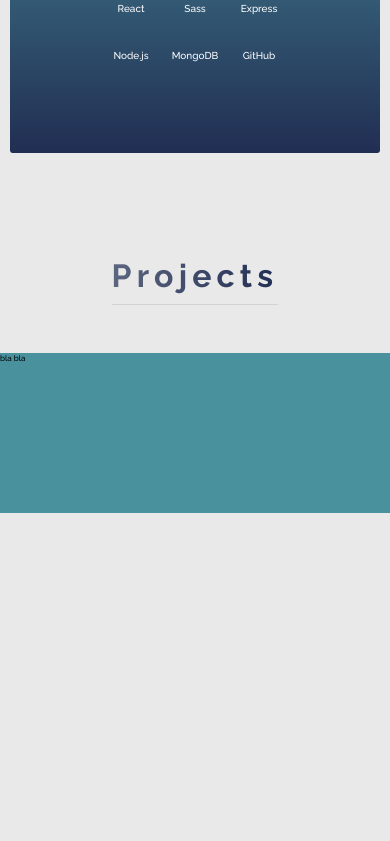
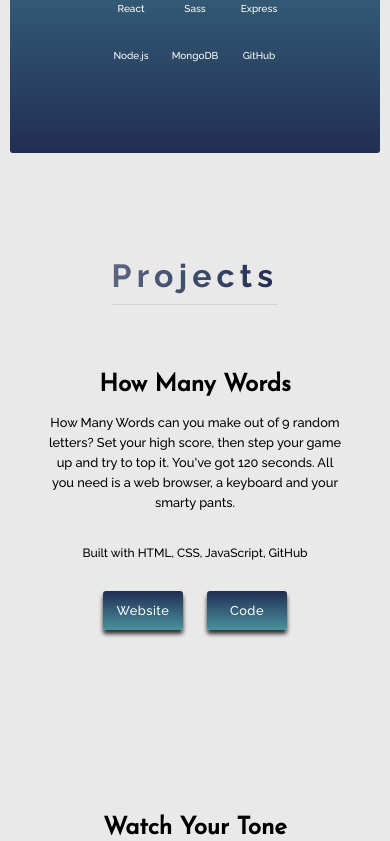
Before and after one commit to jdomo/jd-portfolio, a React (Create React App) app: page / in a window 390 px wide. Shown: the part 1156-1997 px from the top of the page. Before the commit the page ends 1669 px from the top, so only its background shows below. Built offline with nearby package versions, Linux system fonts and the light colour scheme; some icons are missing.

Commit message:
footer at bottom of page, no longer covering content

```diff
--- a/src/App.js
+++ b/src/App.js
@@ -9,14 +9,16 @@ import Footer from './components/Footer';
 
 function App() {
   return (
+    <Fragment>
       <div id="content-wrap">
         <Navbar/>
         <Header/>
         <About/>
         <Skills/>
         <Projects/>
+      </div>
       <Footer/>
-    </div>
+    </Fragment>
   );
 }
 
--- a/src/css/style.css
+++ b/src/css/style.css
@@ -18,7 +18,7 @@ html {
   box-sizing: border-box; }
 
 #root {
-  height: 100%;
+  min-height: 100%;
   position: relative; }
 
 html {
@@ -34,7 +34,9 @@ html {
 
 body {
   box-sizing: border-box;
-  background-color: #e9e9e9; }
+  background-color: #e9e9e9;
+  display: flex;
+  flex-direction: column; }
 
 body {
   font-family: 'Raleway', sans-serif; }
@@ -167,11 +169,10 @@ header {
     display: none !important; } }
 
 .footer {
-  height: 20rem;
+  height: 15rem;
   background: #4a919e;
-  position: absolute;
-  bottom: 0;
-  width: 100%; }
+  position: relative;
+  top: 100%; }
 
 .row {
   max-width: 114rem;
@@ -336,8 +337,13 @@ header {
   min-height: 100vh;
   overflow: hidden;
   display: block;
-  position: relative;
-  padding-bottom: 20rem; }
+  position: relative; }
+  @media only screen and (max-width: 960px) {
+    #content-wrap {
+      padding-bottom: calc(6rem + 19rem); } }
+  @media only screen and (max-width: 640px) {
+    #content-wrap {
+      padding-bottom: calc(6rem + 12rem); } }
 
 .section-about {
   height: 70rem;
@@ -444,10 +450,12 @@ header {
   padding: 8rem 0 25rem 0;
   font-size: 1.6rem;
   position: relative; }
+  @media only screen and (max-width: 960px) {
+    .section-projects {
+      padding-bottom: 140rem; } }
   @media only screen and (max-width: 640px) {
     .section-projects {
-      height: 2rem;
-      padding-bottom: 0; } }
+      height: 2rem; } }
 
 .project {
   margin: auto;
--- a/src/sass/abstracts/_variables.scss
+++ b/src/sass/abstracts/_variables.scss
@@ -32,7 +32,7 @@ $default-box-shadow: 0 1.5rem 4rem rgba($color-black, .15);
 
 //MISC
 $navbar-height: 6rem;
-$footer-height: 20rem;
+$footer-height: 15rem;
 $skew-amount: 8deg;
 
 //RESPONSIVE BREAKPOINTS
--- a/src/sass/base/_base.scss
+++ b/src/sass/base/_base.scss
@@ -8,7 +8,7 @@
 }
 
 #root {
-  height: 100%;
+  min-height: 100%;
   position: relative;
 }
 
@@ -31,6 +31,6 @@ html {
 body {
   box-sizing: border-box;
   background-color: $color-grey-light;
-  // display: flex;
-  // flex-direction: column;
+  display: flex;
+  flex-direction: column;
 }
--- a/src/sass/layout/_footer.scss
+++ b/src/sass/layout/_footer.scss
@@ -1,7 +1,6 @@
 .footer {
   height: $footer-height;
   background: $color-blue-light;
-  position: absolute;
-  bottom: 0;
-  width: 100%;
+  position: relative;
+  top: 100%;
 }
--- a/src/sass/pages/_home.scss
+++ b/src/sass/pages/_home.scss
@@ -7,12 +7,14 @@
   overflow: hidden;
   display: block;
   position: relative;
-  padding-bottom: $footer-height;
+
+  @include respond($respond-nav-shrink) {
+    padding-bottom: calc(#{$navbar-height} + 19rem);
+  }
+  @include respond($respond-nav-collapse) {
+    padding-bottom: calc(#{$navbar-height} + 12rem);
+  }
 }
-
-// #root {
-//   min-height: 100vh;
-// }
 
 .section-about {
   height: 70rem;
@@ -96,7 +98,6 @@
   }
 
   &__container {
-    // transform: skew(-$skew-amount);
     display: flex;
     flex-direction: row;
     flex-wrap: wrap;
@@ -111,7 +112,6 @@
 
   &__icon-container {
     flex-basis: 8rem;
-    // margin-top: 1rem;
     text-align: center;
   }
 
@@ -155,9 +155,12 @@
   font-size: 1.6rem;
   position: relative;
 
+  @include respond($respond-nav-shrink) {
+    padding-bottom: 140rem;
+  }
+
   @include respond($respond-nav-collapse) {
     height: 2rem;
-    padding-bottom: 0;
   }
 }
 
```
Lines whose indentation alone changed are shown as unchanged.
